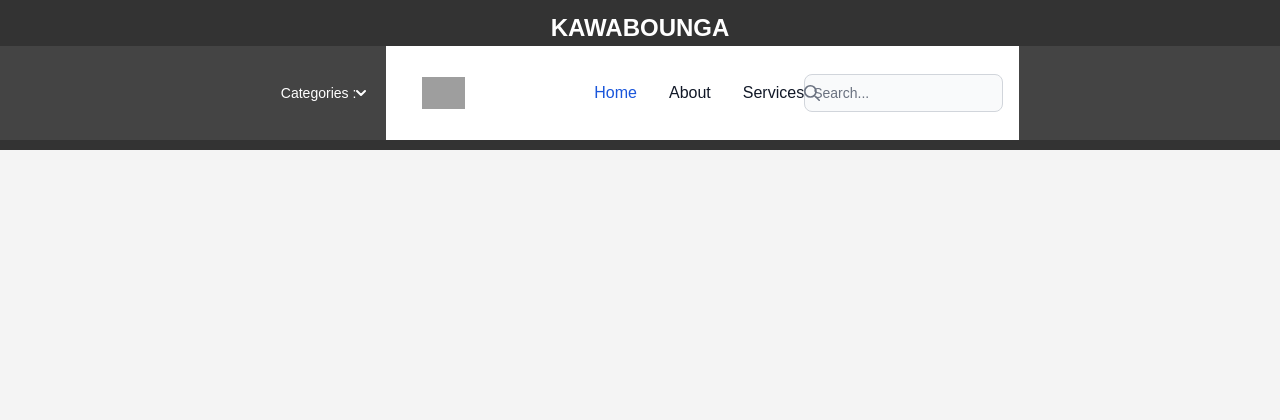
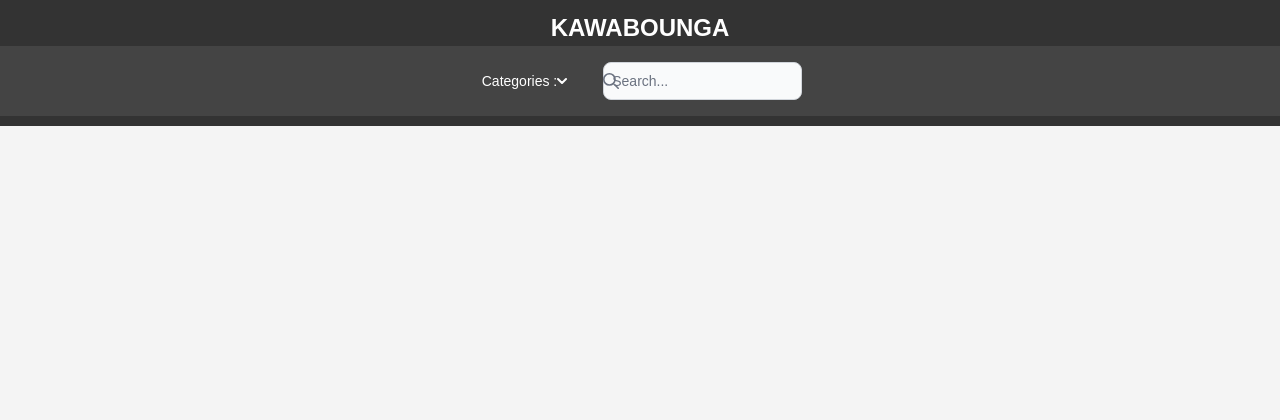
Before and after one commit to LAMosts/Php_2024, a PHP site: page /index.php in a window 1280 px wide. Shown: the top 420 px of the page. Run offline with PHP 8.4, Linux system fonts and the light colour scheme; data that the repository does not hold is empty; some libraries are stand-ins or nearby versions; grey boxes are pictures that could not be loaded.

Commit message:
remake de la bar nav pour la  rechercher

```diff
--- a/layout/navbar.php
+++ b/layout/navbar.php
@@ -1,11 +1,7 @@
 
 
-<nav class="bg-white border-gray-200 dark:bg-gray-900">
+<nav class="bg-gray border-gray-200 dark:bg-gray-900">
   <div class="max-w-screen-xl flex flex-wrap items-center justify-between mx-auto p-4">
-  <a href="https://flowbite.com/" class="flex items-center space-x-3 rtl:space-x-reverse">
-      <img src="https://flowbite.com/docs/images/logo.svg" class="h-8" alt="Flowbite Logo" />
-      <span class="self-center text-2xl font-semibold whitespace-nowrap dark:text-white">Flowbite</span>
-  </a>
   <div class="flex md:order-2">
     <button type="button" data-collapse-toggle="navbar-search" aria-controls="navbar-search" aria-expanded="false" class="md:hidden text-gray-500 dark:text-gray-400 hover:bg-gray-100 dark:hover:bg-gray-700 focus:outline-none focus:ring-4 focus:ring-gray-200 dark:focus:ring-gray-700 rounded-lg text-sm p-2.5 me-1">
       <svg class="w-5 h-5" aria-hidden="true" xmlns="http://www.w3.org/2000/svg" fill="none" viewBox="0 0 20 20">
@@ -22,33 +18,4 @@
       </div>
       <input type="text" id="search-navbar" class="block w-full p-2 ps-10 text-sm text-gray-900 border border-gray-300 rounded-lg bg-gray-50 focus:ring-blue-500 focus:border-blue-500 dark:bg-gray-700 dark:border-gray-600 dark:placeholder-gray-400 dark:text-white dark:focus:ring-blue-500 dark:focus:border-blue-500" placeholder="Search...">
     </div>
-    <button data-collapse-toggle="navbar-search" type="button" class="inline-flex items-center p-2 w-10 h-10 justify-center text-sm text-gray-500 rounded-lg md:hidden hover:bg-gray-100 focus:outline-none focus:ring-2 focus:ring-gray-200 dark:text-gray-400 dark:hover:bg-gray-700 dark:focus:ring-gray-600" aria-controls="navbar-search" aria-expanded="false">
-        <span class="sr-only">Open main menu</span>
-        <svg class="w-5 h-5" aria-hidden="true" xmlns="http://www.w3.org/2000/svg" fill="none" viewBox="0 0 17 14">
-            <path stroke="currentColor" stroke-linecap="round" stroke-linejoin="round" stroke-width="2" d="M1 1h15M1 7h15M1 13h15"/>
-        </svg>
-    </button>
-  </div>
-    <div class="items-center justify-between hidden w-full md:flex md:w-auto md:order-1" id="navbar-search">
-      <div class="relative mt-3 md:hidden">
-        <div class="absolute inset-y-0 start-0 flex items-center ps-3 pointer-events-none">
-          <svg class="w-4 h-4 text-gray-500 dark:text-gray-400" aria-hidden="true" xmlns="http://www.w3.org/2000/svg" fill="none" viewBox="0 0 20 20">
-            <path stroke="currentColor" stroke-linecap="round" stroke-linejoin="round" stroke-width="2" d="m19 19-4-4m0-7A7 7 0 1 1 1 8a7 7 0 0 1 14 0Z"/>
-          </svg>
-        </div>
-        <input type="text" id="search-navbar" class="block w-full p-2 ps-10 text-sm text-gray-900 border border-gray-300 rounded-lg bg-gray-50 focus:ring-blue-500 focus:border-blue-500 dark:bg-gray-700 dark:border-gray-600 dark:placeholder-gray-400 dark:text-white dark:focus:ring-blue-500 dark:focus:border-blue-500" placeholder="Search...">
-      </div>
-      <ul class="flex flex-col p-4 md:p-0 mt-4 font-medium border border-gray-100 rounded-lg bg-gray-50 md:space-x-8 rtl:space-x-reverse md:flex-row md:mt-0 md:border-0 md:bg-white dark:bg-gray-800 md:dark:bg-gray-900 dark:border-gray-700">
-        <li>
-          <a href="#" class="block py-2 px-3 text-white bg-blue-700 rounded md:bg-transparent md:text-blue-700 md:p-0 md:dark:text-blue-500" aria-current="page">Home</a>
-        </li>
-        <li>
-          <a href="#" class="block py-2 px-3 text-gray-900 rounded hover:bg-gray-100 md:hover:bg-transparent md:hover:text-blue-700 md:p-0 md:dark:hover:text-blue-500 dark:text-white dark:hover:bg-gray-700 dark:hover:text-white md:dark:hover:bg-transparent dark:border-gray-700">About</a>
-        </li>
-        <li>
-          <a href="#" class="block py-2 px-3 text-gray-900 rounded hover:bg-gray-100 md:hover:bg-transparent md:hover:text-blue-700 md:p-0 dark:text-white md:dark:hover:text-blue-500 dark:hover:bg-gray-700 dark:hover:text-white md:dark:hover:bg-transparent dark:border-gray-700">Services</a>
-        </li>
-      </ul>
-    </div>
-  </div>
 </nav>
```
